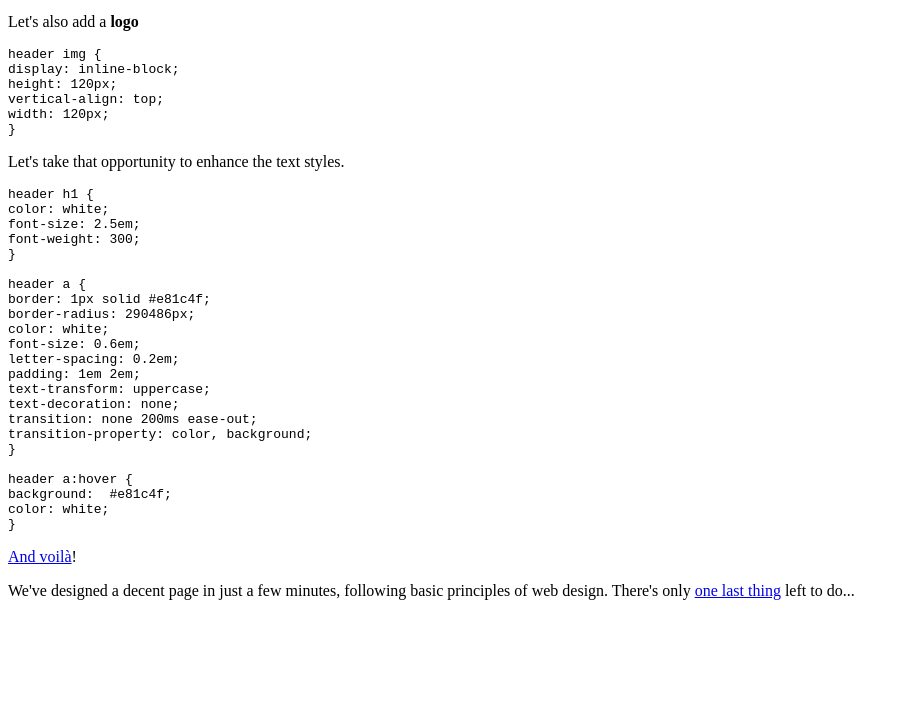
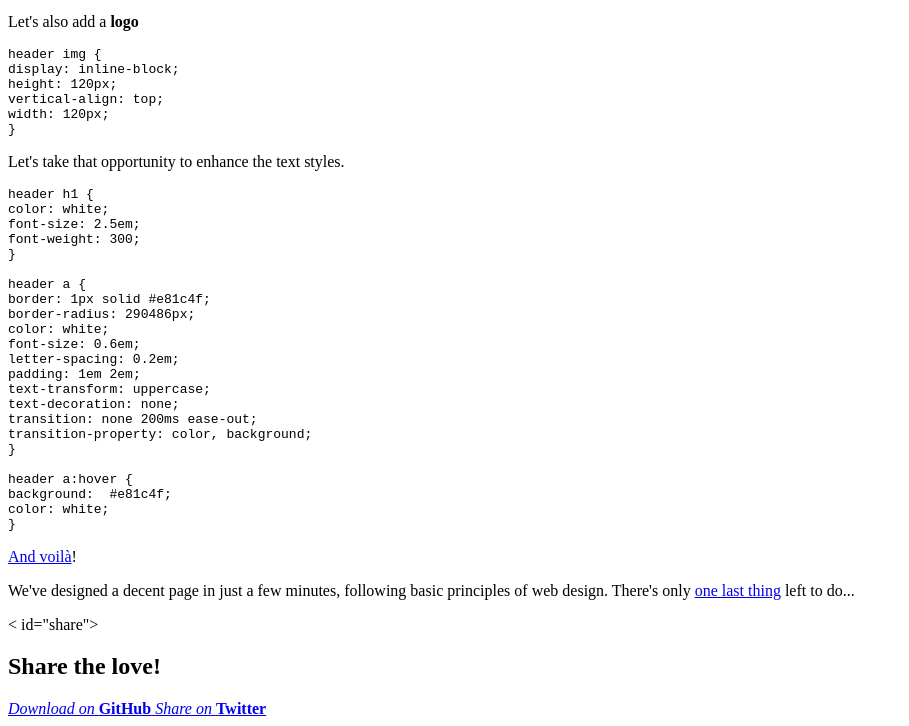
Before and after one commit to apsarabiswokarma/summerTech-bootcamp, a plain HTML site: page basics of Html-css-js/weddev basics/index.html in a window 1280 px wide. Shown: the part 2729-3455 px from the top of the page, without its empty margins (0-909 px from the left). Before the commit the page ends 3345 px from the top, so only its background shows below. Drawn offline with Linux system fonts and the light colour scheme.

Commit message:
html basics day3

```diff
--- a/basics of Html-css-js/weddev basics/index.html
+++ b/basics of Html-css-js/weddev basics/index.html
@@ -212,7 +212,20 @@
       <p>We've designed a decent page in just a few minutes, following basic principles of web design. There's only <a
           href="#share">one last thing</a> left to do...</p>
     </section>
+    < id="share">
+      <h2>Share the love!</h2>
+      <nav class="buttons">
+        <a class="button github" href="https://github.com/jgthms/web-design-in-4-minutes" target="_blank">
+          <em>Download on</em> <strong>GitHub</strong>
+        </a>
+        <a class="button twitter" data-social-network="Twitter" data-social-action="tweet"
+          data-social-target="http://jgthms.com/web-design-in-4-minutes/"
+          href="https://twitter.com/intent/tweet?text=Web%20Design%20in%204%20minutes&url=http%3A%2F%2Fjgthms.com%2Fweb-design-in-4-minutes%2F&via=jgthms"
+          rel="nofollow" target="_blank">
 
+          <em>Share on</em> <strong>Twitter</strong>
+        </a>
+      </nav>
 
 </body>
 
```
